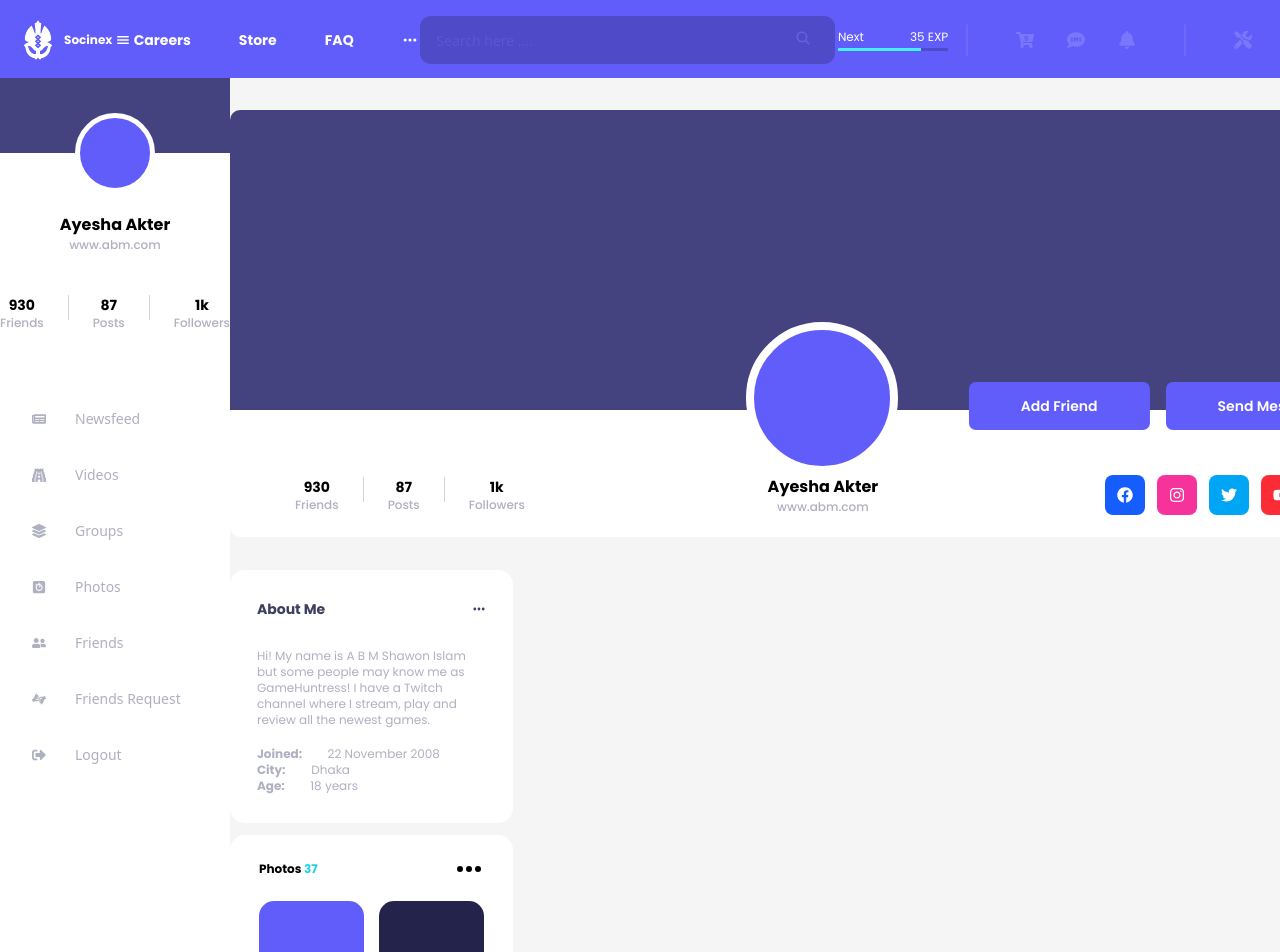
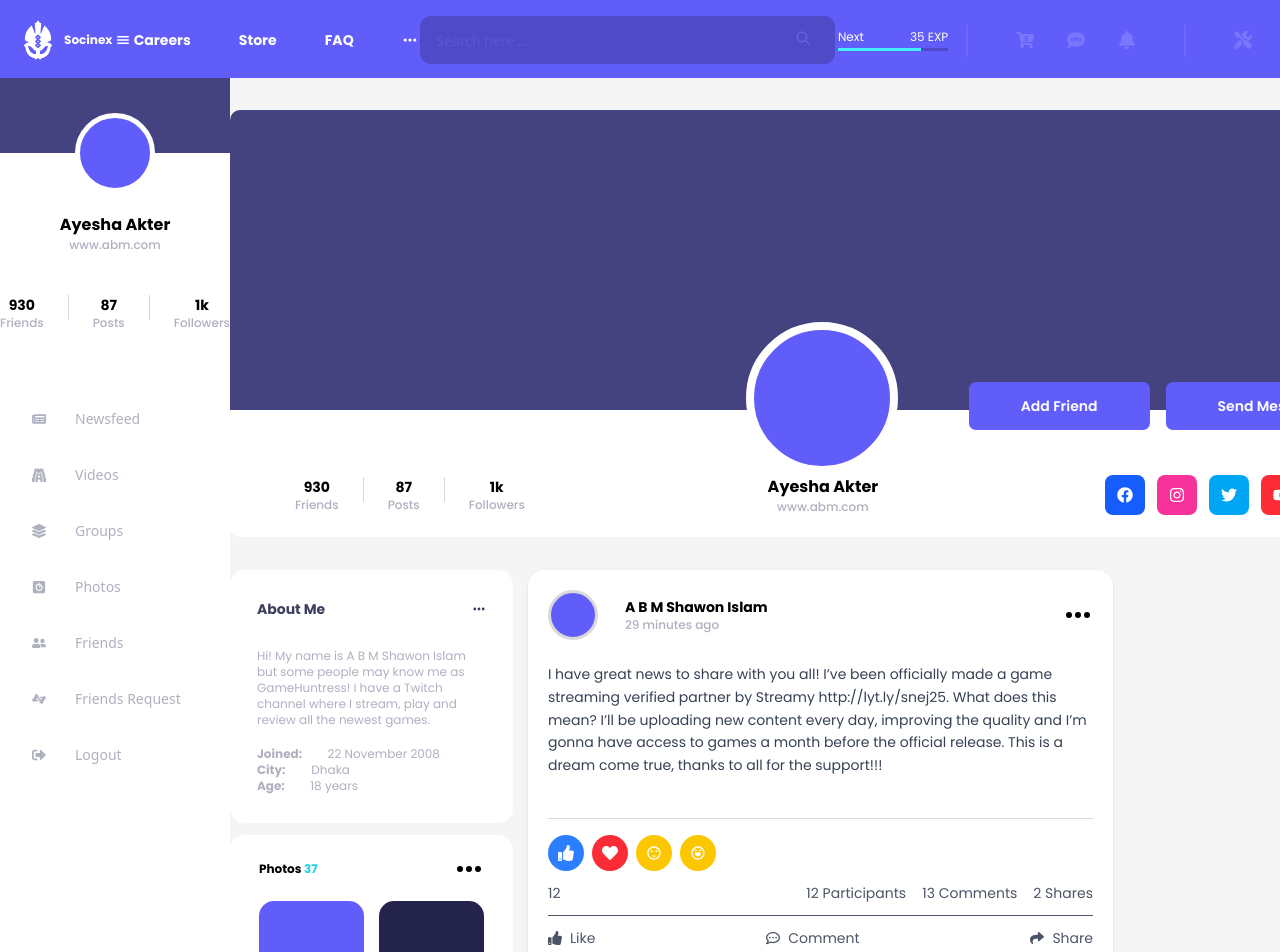
Before and after one commit to ayeshaakter02/Social-Media, a Next.js app in the folder client/: page / in a window 1280 px wide. Shown: the top 952 px of the page. Built offline with nearby package versions, Linux system fonts and the light colour scheme.

Commit message:
postcard half design

```diff
--- a/client/src/app/(root)/page.jsx
+++ b/client/src/app/(root)/page.jsx
@@ -1,21 +1,27 @@
-"use client"
-import Aboutme from '@/components/common/Aboutme'
-import Photos from '@/components/common/Photos'
-import PostCard from '@/components/common/PostCard'
-import ProfileHeader from '@/components/common/ProfileHeader'
-import Videos from '@/components/common/Videos'
-import React from 'react'
+"use client";
+import Aboutme from "@/components/common/Aboutme";
+import Photos from "@/components/common/Photos";
+import PostCard from "@/components/Home/PostCard";
+import ProfileHeader from "@/components/common/ProfileHeader";
+import Videos from "@/components/common/Videos";
+import React from "react";
 
 const page = () => {
   return (
     <div>
-      <ProfileHeader/>
-      {/* <PostCard/> */}
-      <Aboutme/>
-      <Photos/>
-      <Videos/>
+      <ProfileHeader />
+      <div className="flex">
+        <div>
+          <Aboutme />
+          <Photos />
+          <Videos />
+        </div>
+        <div>
+      <PostCard/>
+        </div>
+      </div>
     </div>
-  )
-}
+  );
+};
 
-export default page
+export default page;
--- a/client/src/components/common/PostCard.jsx
+++ b/client/src/components/Home/PostCard.jsx
@@ -10,36 +10,39 @@ import {
 import { BsThreeDots } from "react-icons/bs";
 import { MdSentimentSatisfied } from "react-icons/md";
 import { RiEmotionLaughLine } from "react-icons/ri";
+import { HiDotsHorizontal } from "react-icons/hi";
+
 
 export default function PostCard() {
   return (
-    <div className="max-w-xl mx-auto bg-white rounded-xl shadow p-4">
+    <div className="max-w-146.25 mx-auto bg-white rounded-2xl shadow p-5 ml-3.75 mt-8.25 font-poppins">
 
       {/* Header */}
       <div className="flex items-center justify-between">
         <div className="flex items-center gap-3">
-          <div className="w-10 h-10 rounded-full bg-purple-500"></div>
+          <div className="w-12.5 h-12.5 border-3 border-[#D9D9D9] rounded-full bg-[#615DFA]"></div>
 
-          <div>
-            <h3 className="font-semibold text-sm">
+          <div className="ml-3.75">
+            <h3 className="font-bold text-sm ">
               A B M Shawon Islam
             </h3>
-            <p className="text-xs text-gray-500">
+            <p className="text-xs text-[#AFB0C0] font-medium">
               29 minutes ago
             </p>
           </div>
         </div>
 
-        <BsThreeDots className="text-gray-500 text-xl cursor-pointer" />
+        <HiDotsHorizontal className='font-poppins font-normal text-[30px]'/>
       </div>
 
       {/* Post Text */}
-      <p className="text-sm text-gray-700 mt-3 leading-relaxed">
-        I have great news to share with you all! I've been officially made a
-        game streaming verified partner by Streamy. I'll be uploading new
-        content every day, improving the quality and I'm gonna have access
-        to games a month before release.
+      <p className="text-sm text-gray-700 mt-5.75 leading-relaxed font-normal mb-7.25">
+        I have great news to share with you all! I’ve been officially made a game streaming verified partner by Streamy http://lyt.ly/snej25. What does this mean? I’ll be uploading new content every day, improving the quality and I’m gonna have access to games a month before the official release.
+
+This is a dream come true, thanks to all for the support!!!
       </p>
+      {/* border */}
+            <div className="flex justify-between text-sm text-[#D9D9D9] mt-3 border-b pb-3"></div>
 
       {/* Reaction Icons */}
       <div className="flex items-center gap-2 mt-4">
```
